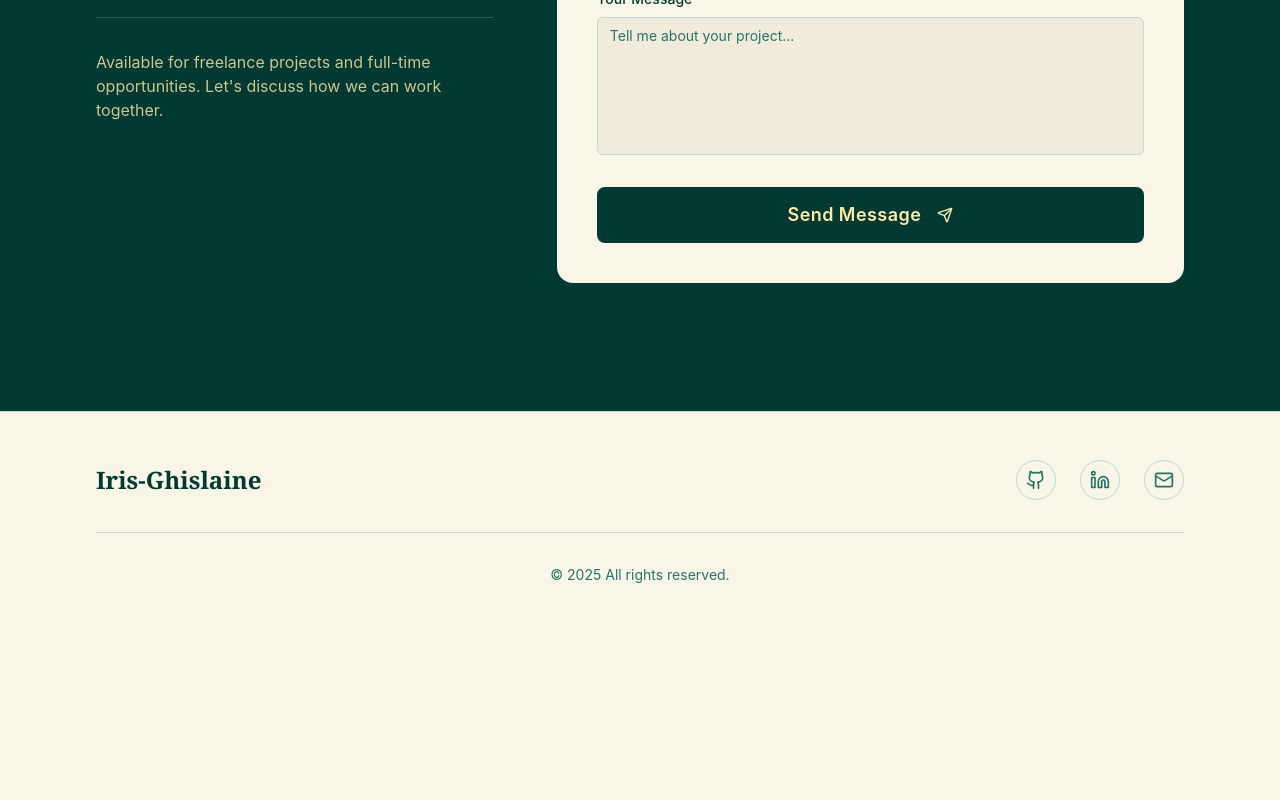
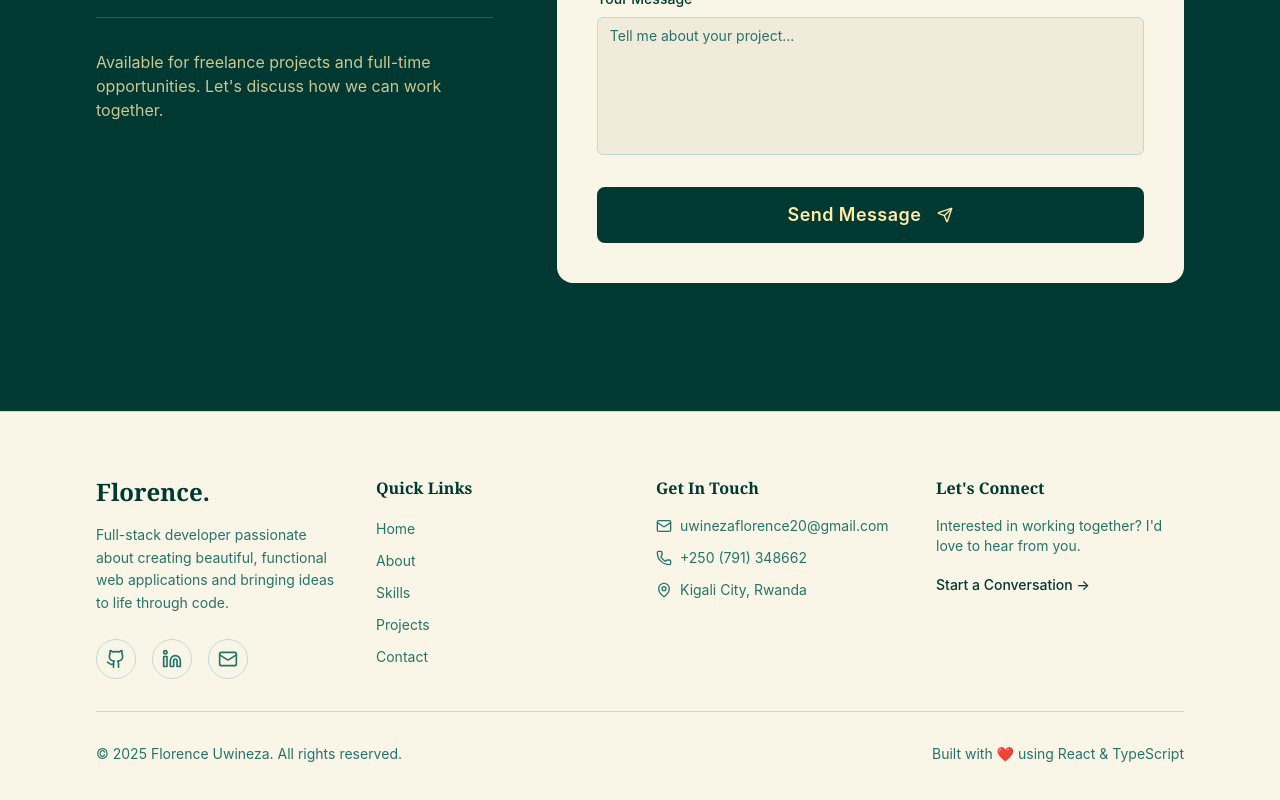
Before and after one commit to uwinezaflorence20/New_Portifolio, a React (Vite) app: page / in a window 1280 px wide. Shown: the part 4714-5514 px from the top of the page. Before the commit the page ends 5347 px from the top, so only its background shows below. Built offline with nearby package versions, Linux system fonts and the light colour scheme.

Commit message:
done with skills section

```diff
--- a/package.json
+++ b/package.json
@@ -10,6 +10,7 @@
     "preview": "vite preview"
   },
   "dependencies": {
+    "@emailjs/browser": "^4.4.1",
     "@radix-ui/react-toast": "^1.2.15",
     "class-variance-authority": "^0.7.1",
     "clsx": "^2.1.1",
--- a/src/components/Contact.tsx
+++ b/src/components/Contact.tsx
@@ -7,6 +7,7 @@ import { Input } from "./ui/input";
 import { Textarea } from "./ui/textarea";
 import { useToast } from "../hooks/use-toast";
 import { z } from "zod";
+import emailjs from '@emailjs/browser';
 
 const contactSchema = z.object({
   name: z.string().min(2, "Name must be at least 2 characters").max(100),
@@ -69,8 +70,19 @@ const Contact = () => {
     try {
       contactSchema.parse(formData);
 
-      // Simulate form submission
-      await new Promise((resolve) => setTimeout(resolve, 1500));
+      // Send email using EmailJS
+      await emailjs.send(
+        import.meta.env.VITE_EMAILJS_SERVICE_ID,
+        import.meta.env.VITE_EMAILJS_TEMPLATE_ID,
+        {
+          from_name: formData.name,
+          from_email: formData.email,
+          subject: formData.subject,
+          message: formData.message,
+          to_email: 'uwinezaflorence20@gmail.com',
+        },
+        import.meta.env.VITE_EMAILJS_PUBLIC_KEY
+      );
 
       setIsSubmitted(true);
       toast({
@@ -89,6 +101,12 @@ const Contact = () => {
           }
         });
         setErrors(fieldErrors);
+      } else {
+        toast({
+          title: "Error sending message",
+          description: "Please try again later or contact me directly.",
+          variant: "destructive",
+        });
       }
     } finally {
       setIsSubmitting(false);
--- a/src/components/Footer.tsx
+++ b/src/components/Footer.tsx
@@ -1,27 +1,46 @@
 import { motion } from "framer-motion";
-import { Github, Linkedin, Mail } from "lucide-react";
+import { Github, Linkedin, Mail, MapPin, Phone } from "lucide-react";
 
 const socialLinks = [
-  { icon: Github, href: "https://github.com/Iris-Ghislaine", label: "GitHub" },
-  { icon: Linkedin, href: "https://www.linkedin.com/in/iris-ghislaine-ganza-188797334/", label: "LinkedIn" },
-  { icon: Mail, href: "mailto:irisghislaine7@gmail.com", label: "Mail" },
+  { icon: Github, href: "https://github.com/uwinezaflorence20", label: "GitHub" },
+  { icon: Linkedin, href: "https://www.linkedin.com/in/florence-uwineza-123456789/", label: "LinkedIn" },
+  { icon: Mail, href: "mailto:uwinezaflorence20@gmail.com", label: "Mail" },
+];
+
+const quickLinks = [
+  { name: "Home", href: "#home" },
+  { name: "About", href: "#about" },
+  { name: "Skills", href: "#skills" },
+  { name: "Projects", href: "#projects" },
+  { name: "Contact", href: "#contact" },
+];
+
+const contactInfo = [
+  { icon: Mail, label: "Email", value: "uwinezaflorence20@gmail.com", href: "mailto:uwinezaflorence20@gmail.com" },
+  { icon: Phone, label: "Phone", value: "+250 (791) 348662", href: "tel:+250791348662" },
+  { icon: MapPin, label: "Location", value: "Kigali City, Rwanda", href: "#" },
 ];
 
 const Footer = () => {
   return (
-    <footer className="bg-background py-12 border-t border-border">
+    <footer className="bg-background py-16 border-t border-border">
       <div className="container-wide px-6 md:px-12 lg:px-24">
-        <div className="flex flex-col md:flex-row items-center justify-between gap-6">
+        <div className="grid grid-cols-1 md:grid-cols-2 lg:grid-cols-4 gap-8 mb-8">
+          {/* Brand Section */}
+          <div className="lg:col-span-1">
             <motion.a
               href="#home"
-            className="font-serif text-2xl font-bold text-primary"
+              className="font-serif text-2xl font-bold text-primary mb-4 block"
               whileHover={{ scale: 1.05 }}
               whileTap={{ scale: 0.95 }}
             >
-            Iris-Ghislaine
+              Florence.
             </motion.a>
-
-          <div className="flex items-center gap-6">
+            <p className="text-muted-foreground text-sm leading-relaxed mb-6">
+              Full-stack developer passionate about creating beautiful, functional web applications
+              and bringing ideas to life through code.
+            </p>
+            <div className="flex items-center gap-4">
               {socialLinks.map((social) => (
                 <motion.a
                   key={social.label}
@@ -37,10 +56,67 @@ const Footer = () => {
             </div>
           </div>
 
-        <div className="mt-8 pt-8 border-t border-border text-center">
+          {/* Quick Links */}
+          <div>
+            <h3 className="text-foreground font-semibold mb-4">Quick Links</h3>
+            <ul className="space-y-2">
+              {quickLinks.map((link) => (
+                <li key={link.name}>
+                  <a
+                    href={link.href}
+                    className="text-muted-foreground hover:text-primary transition-colors duration-300 text-sm"
+                  >
+                    {link.name}
+                  </a>
+                </li>
+              ))}
+            </ul>
+          </div>
+
+          {/* Contact Info */}
+          <div>
+            <h3 className="text-foreground font-semibold mb-4">Get In Touch</h3>
+            <ul className="space-y-3">
+              {contactInfo.map((info) => (
+                <li key={info.label}>
+                  <a
+                    href={info.href}
+                    className="flex items-center gap-2 text-muted-foreground hover:text-primary transition-colors duration-300 text-sm group"
+                  >
+                    <info.icon className="w-4 h-4 group-hover:scale-110 transition-transform" />
+                    <span>{info.value}</span>
+                  </a>
+                </li>
+              ))}
+            </ul>
+          </div>
+
+          {/* Newsletter/CTA */}
+          <div>
+            <h3 className="text-foreground font-semibold mb-4">Let's Connect</h3>
+            <p className="text-muted-foreground text-sm mb-4">
+              Interested in working together? I'd love to hear from you.
+            </p>
+            <motion.a
+              href="#contact"
+              className="inline-flex items-center gap-2 text-primary font-medium text-sm hover:gap-4 transition-all duration-300"
+              whileHover={{ scale: 1.02 }}
+              whileTap={{ scale: 0.98 }}
+            >
+              Start a Conversation →
+            </motion.a>
+          </div>
+        </div>
+
+        <div className="pt-8 border-t border-border">
+          <div className="flex flex-col md:flex-row items-center justify-between gap-4">
             <p className="text-muted-foreground text-sm">
-            © {new Date().getFullYear()} All rights reserved.
+              © {new Date().getFullYear()} Florence Uwineza. All rights reserved.
             </p>
+            <p className="text-muted-foreground text-sm">
+              Built with ❤️ using React & TypeScript
+            </p>
+          </div>
         </div>
       </div>
     </footer>
```
Also changed, not shown: 2 other files (tests, documents, lock files or other folders). Lines whose indentation alone changed are shown as unchanged.
